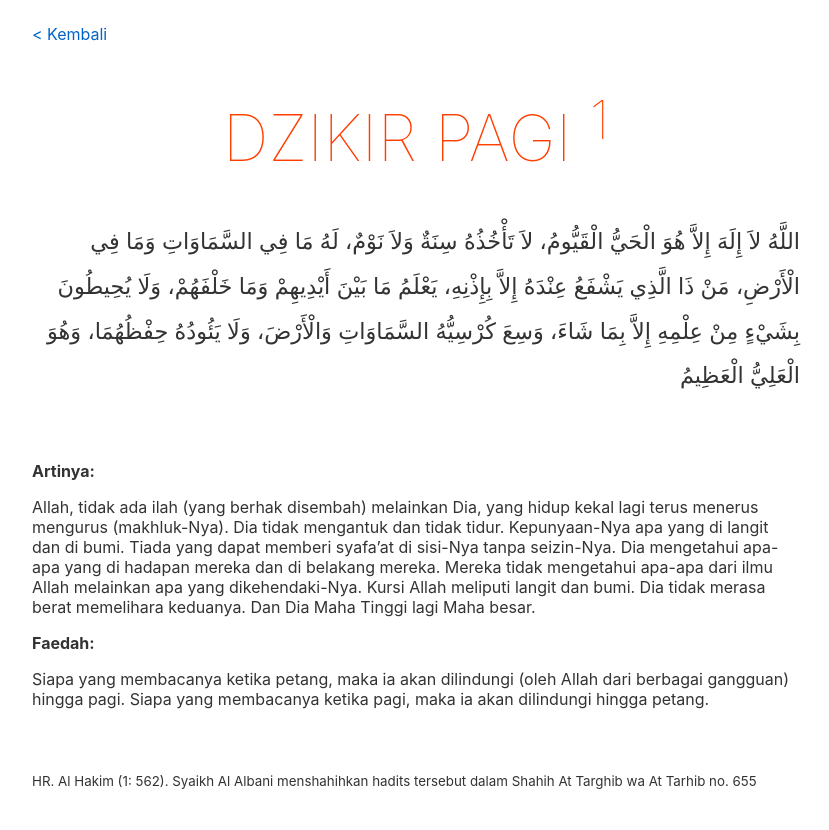
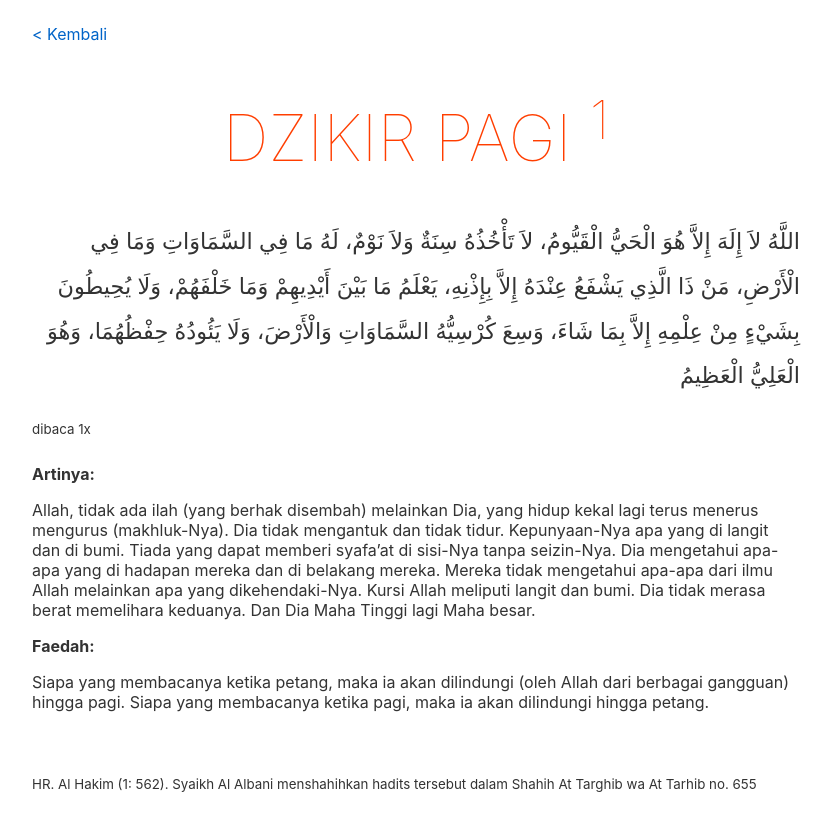
Before and after one commit to kubido/dzikir, a Svelte app: page /dzikir-pagi in a window 1280 px wide. Shown: the top 830 px of the page, without its empty margins (224-1053 px from the left). Built offline with nearby package versions, Linux system fonts and the light colour scheme.

Commit message:
add repeat counter

```diff
--- a/src/pages/DzikirPagi.svelte
+++ b/src/pages/DzikirPagi.svelte
@@ -80,6 +80,7 @@
 
     <div id="detail">
       <i>{dzikir.arabic_read}</i>
+      <sup>dibaca {dzikir.counter}x</sup>
       <br />
       <br />
       <b>Artinya:</b>
```
